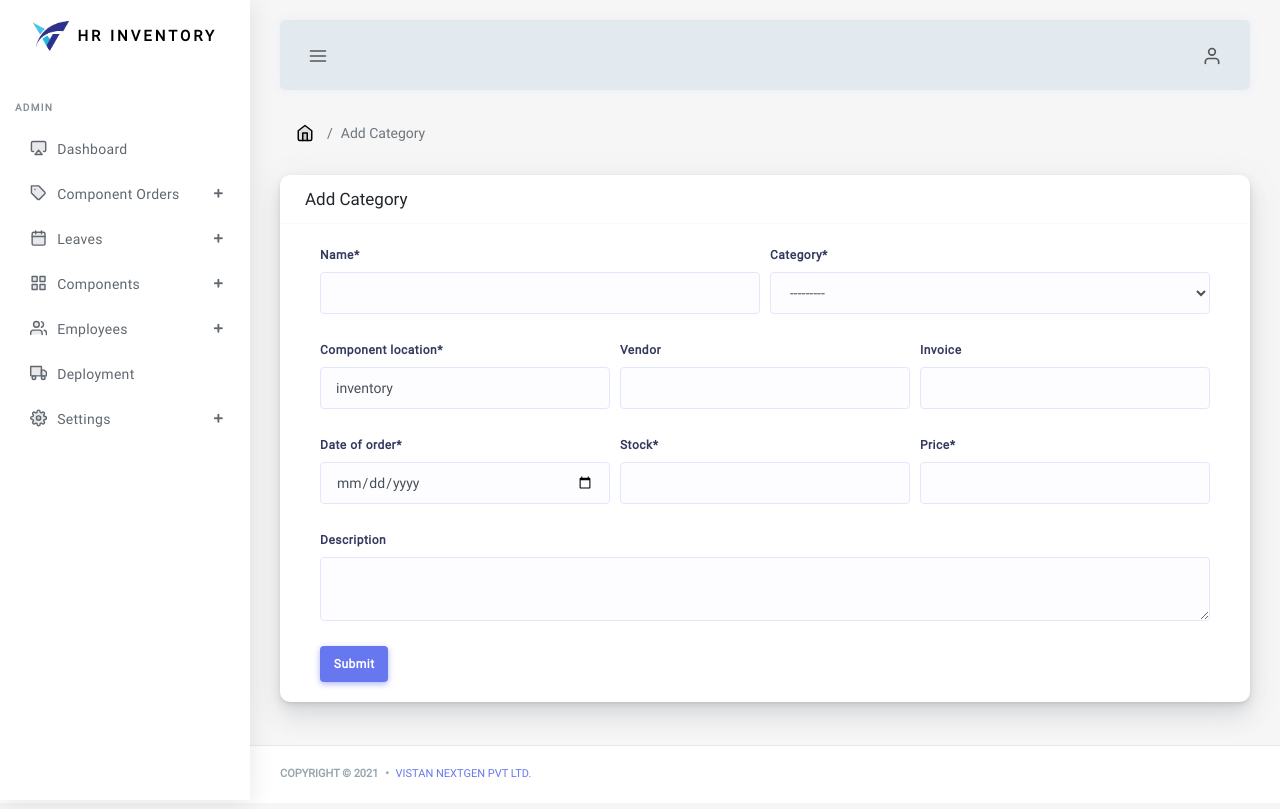
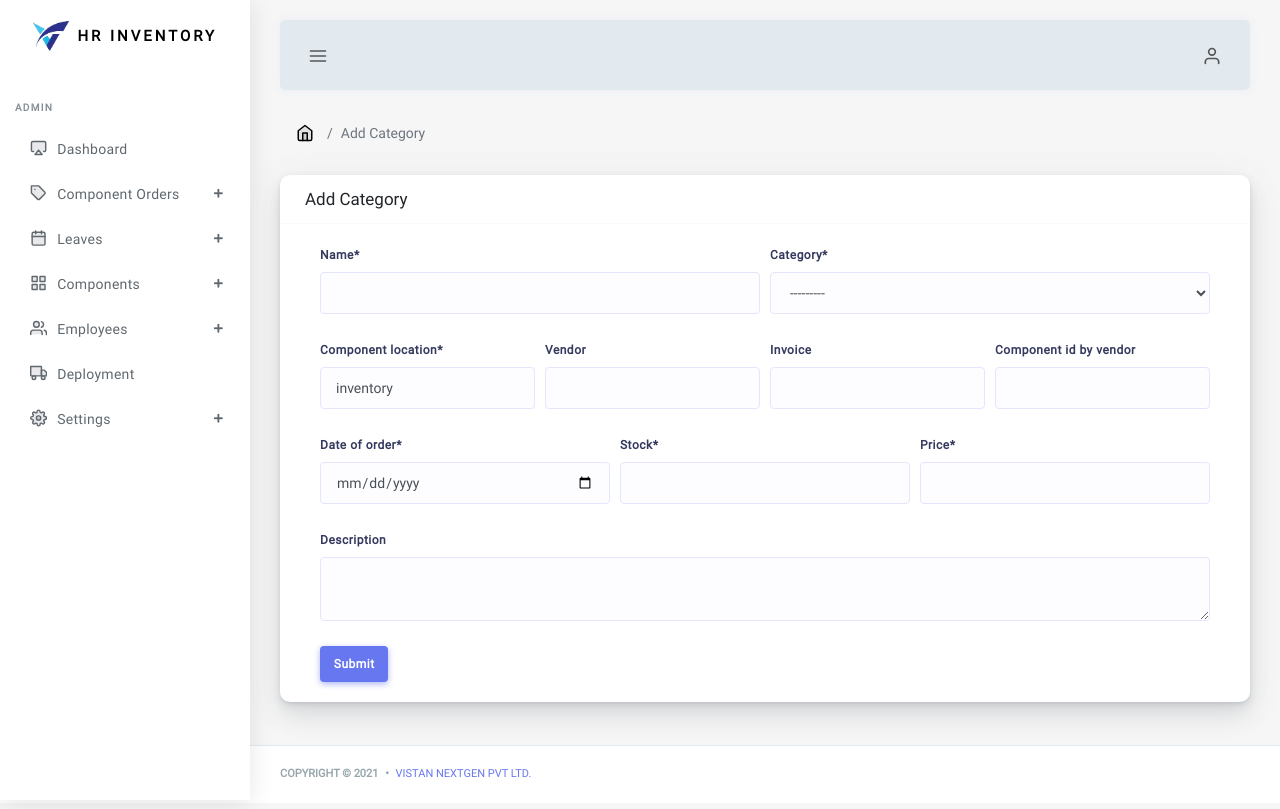
Before and after one commit to dhanushkomari/InventoryProject, a Django app: page /components/admin/add-component in a window 1280 px wide. Run offline with Django 3.2, Linux system fonts and the light colour scheme; a user stored in the database is signed in; data comes from the database, SQL or seed files in the repository; both versions use the stored data as it was after the commit; some libraries are stand-ins or nearby versions.

Commit message:
Component id by vendor field is added for Create component

```diff
--- a/components/forms.py
+++ b/components/forms.py
@@ -15,4 +15,4 @@ class CategoryForm(forms.ModelForm):
 class ComponentForm(forms.ModelForm):
     class Meta:
         model = Component
-        fields = ('name', 'category', 'component_location', 'vendor', 'invoice', 'date_of_order', 'stock', 'price', 'description')
+        fields = ('name', 'category', 'component_location', 'vendor', 'invoice','component_id_by_vendor', 'date_of_order', 'stock', 'price', 'description')
--- a/components/models.py
+++ b/components/models.py
@@ -49,6 +49,7 @@ class Component(models.Model):
     component_location = models.CharField(max_length =  100, default='inventory')
     vendor = models.CharField(max_length=100, null = True, blank=True)
     invoice = models.CharField(max_length=25, blank=True, null=True)
+    component_id_by_vendor = models.CharField(blank = True, null=True, max_length=35)
     date_of_order = models.DateField()
     created_at = models.DateTimeField(auto_now_add=True)
     updated_at = models.DateTimeField(auto_now = True)
--- a/components/templates/components/create_component.html
+++ b/components/templates/components/create_component.html
@@ -44,14 +44,17 @@
                             </div>
 
                             <div class="form-row">
-                                <div class="form-group col-md-4 mb-0">
+                                <div class="form-group col-md-3 mb-0">
                                     {{ form.component_location|as_crispy_field }}
                                 </div>
-                                <div class="form-group col-md-4 mb-0">
+                                <div class="form-group col-md-3 mb-0">
                                     {{ form.vendor|as_crispy_field }}
                                 </div>
-                                <div class="form-group col-md-4 mb-0">
+                                <div class="form-group col-md-3 mb-0">
                                     {{ form.invoice|as_crispy_field }}
+                                </div>
+                                <div class="form-group col-md mb-0">
+                                    {{form.component_id_by_vendor|as_crispy_field}}
                                 </div>
                             </div>
 
```
Also changed, not shown: components/templates/components/update_component.html (+6 -3 lines), components/migrations/0012_component_component_id_by_vendor.py (added), db.sqlite3.
